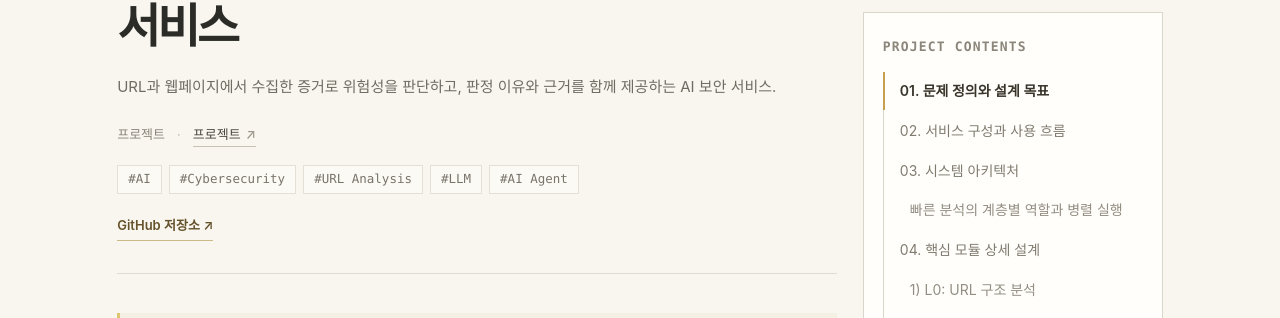
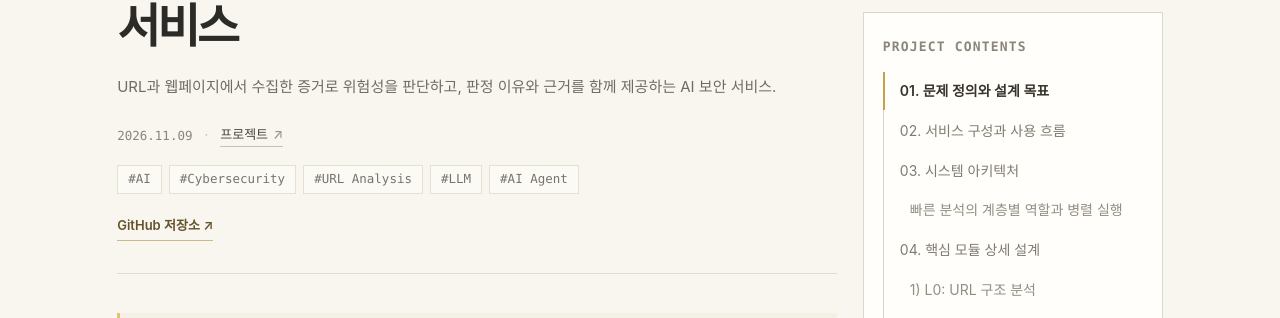
Before and after one commit to cprtmchzh/cprtmchzh.github.io, a Jekyll site: the page built from _projects/linkguard.md, in a window 1280 px wide and 900 px high. Shown: the part 184-502 px from the top of the window. Built offline with Jekyll 4.4.1, drawn with Linux system fonts in a browser that asks for light colours; some web fonts are replaced.

Commit message:
Display authored dates in project article metadata

```diff
--- a/_layouts/article.html
+++ b/_layouts/article.html
@@ -50,8 +50,10 @@
         {% if page.description %}<p class="post-summary">{{ page.description | escape }}</p>{% endif %}
         <div class="post-meta">
           {% if is_project %}
-            <span>{{ page.status | default: '프로젝트' | escape }}</span>
-            <span class="meta-separator" aria-hidden="true">·</span>
+            {% if page.date %}
+              <time datetime="{{ page.date | date: '%Y-%m-%d' }}">{{ page.date | date: '%Y.%m.%d' }}</time>
+              <span class="meta-separator" aria-hidden="true">·</span>
+            {% endif %}
             <a class="post-category" href="{{ '/projects/' | relative_url }}">{{ category_name | escape }} <span aria-hidden="true">↗</span></a>
           {% else %}
             <time datetime="{{ page.date | date: '%Y-%m-%d' }}">{{ page.date | date: '%Y.%m.%d' }}</time>
```
